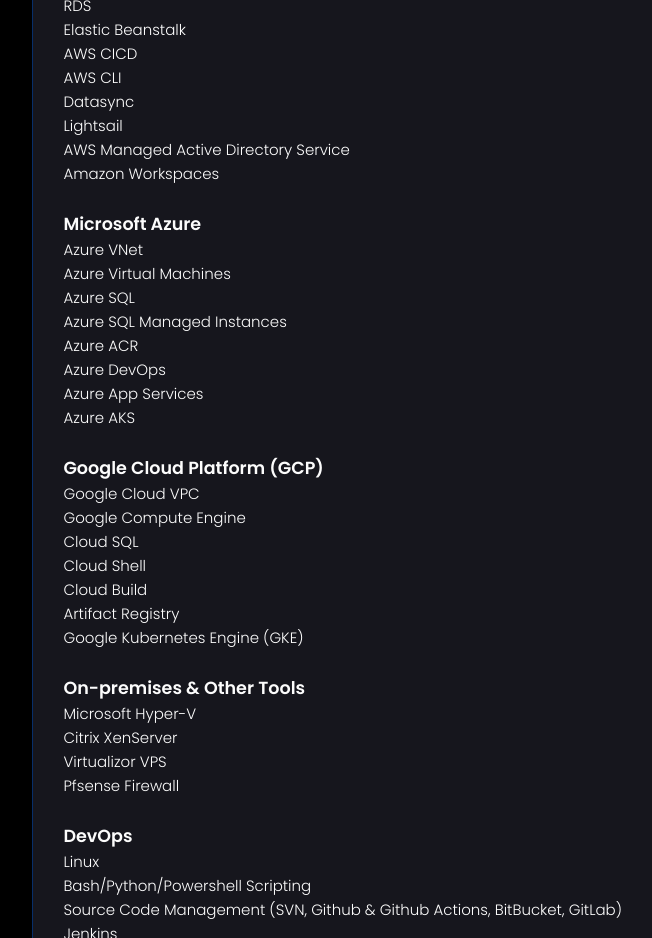
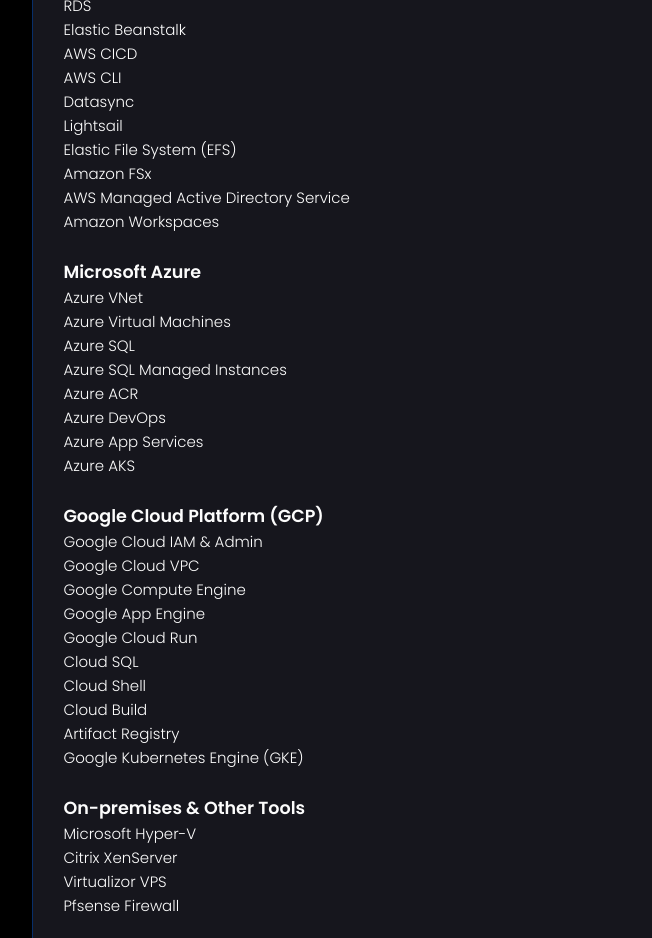
Before and after one commit to muneebuddinahmed97/muneeb-portfolio, a plain HTML site: page index.html in a window 1280 px wide. Shown: the part 960-1898 px from the top of the page, without its empty margins (360-1012 px from the left). Drawn offline with nearby package versions, Linux system fonts and the light colour scheme.

Commit message:
added more skills

```diff
--- a/index.html
+++ b/index.html
@@ -216,6 +216,8 @@
                 <li>AWS CLI</li>
                 <li>Datasync</li>
                 <li>Lightsail</li>
+                <li>Elastic File System (EFS)</li>
+                <li>Amazon FSx</li>
                 <li>AWS Managed Active Directory Service</li>
                 <li>Amazon Workspaces </li>
             </ul>
@@ -236,8 +238,11 @@
             <h3>Google Cloud Platform (GCP)</h3>
 
             <ul>
+                <li>Google Cloud IAM & Admin</li>
                 <li>Google Cloud VPC</li>
                 <li>Google Compute Engine</li>
+                <li>Google App Engine</li>
+                <li>Google Cloud Run</li>
                 <li>Cloud SQL</li>
                 <li>Cloud Shell</li>
                 <li>Cloud Build</li>
```
